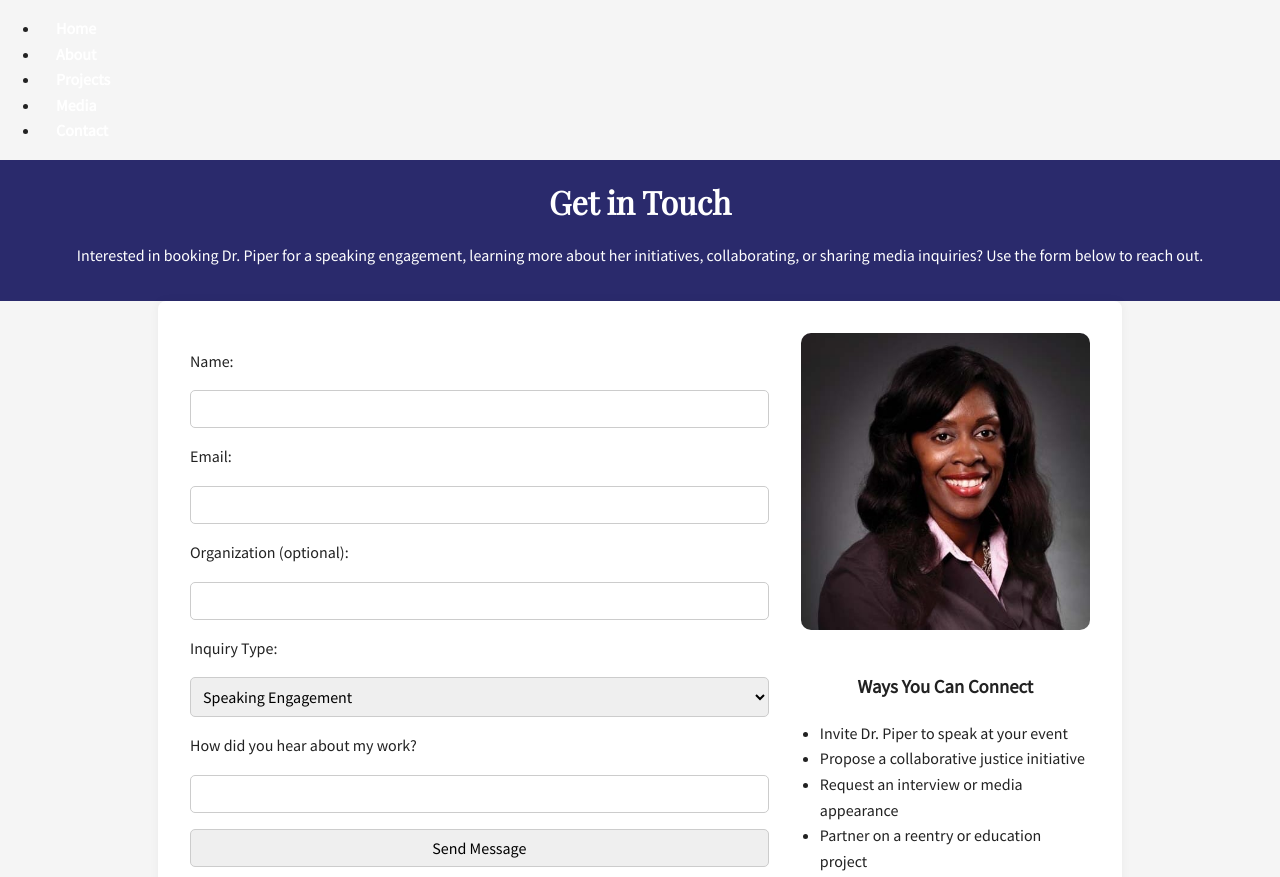
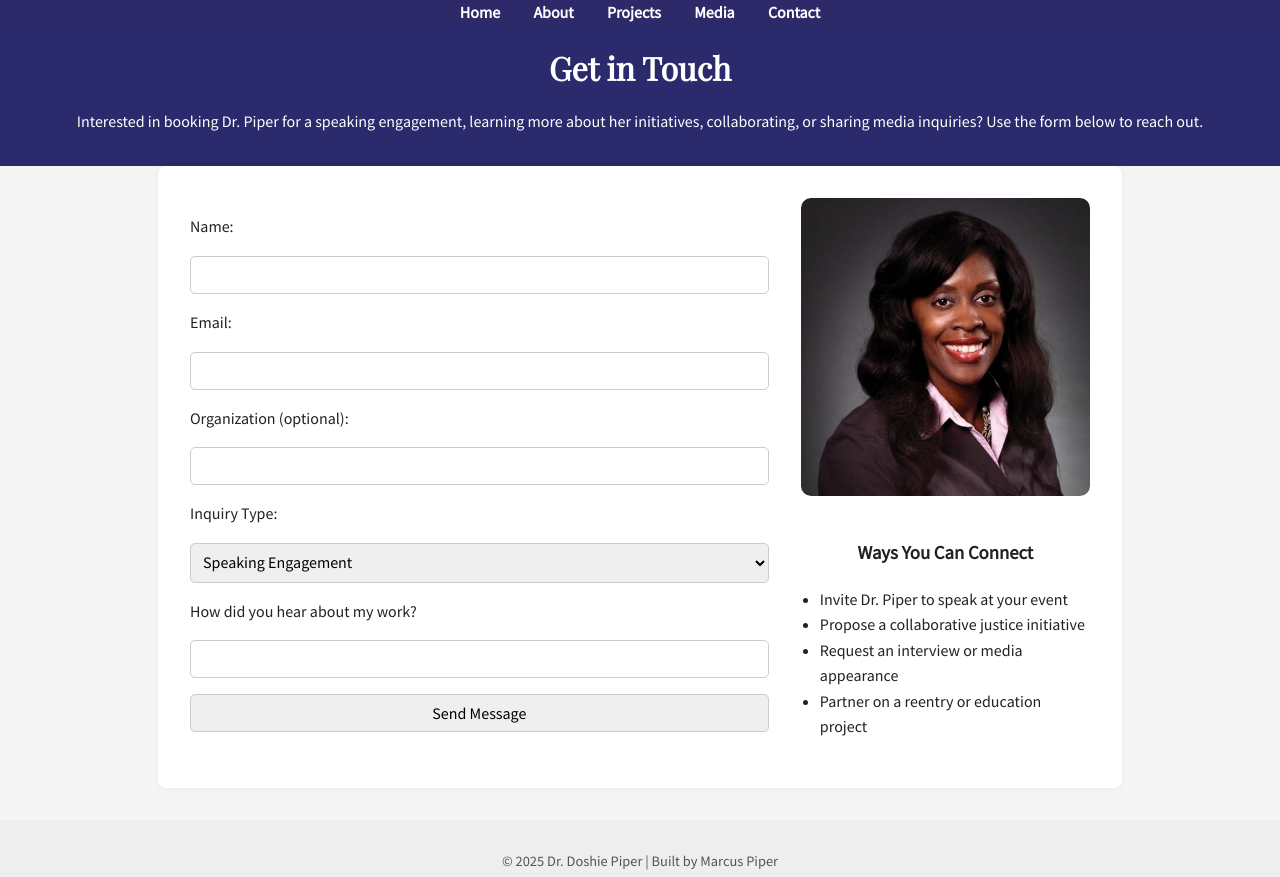
Before and after one commit to MarcusPiperAllen/rev-dr-doshie-piper-site, a plain HTML site: page contact.html in a window 1280 px wide. Shown: the top 877 px of the page. Drawn offline with nearby package versions, Linux system fonts and the light colour scheme.

Commit message:
Fixed the menu bar

```diff
--- a/contact.html
+++ b/contact.html
@@ -3,7 +3,9 @@
 <head>
   <meta charset="UTF-8" />
   <meta name="viewport" content="width=device-width, initial-scale=1.0" />
-  <title>Contact | Dr. Doshie Piper</title>
+  <title>Connect with Dr. Doshie Piper – Speaking & Collaboration</title>
+
+  <meta name="description" content="Connect with Dr. Doshie Piper for speaking engagements, collaborations, and media inquiries." />
 
   <!-- GOOGLE FONTS -->
   <link href="https://fonts.googleapis.com/css2?family=Playfair+Display&family=Source+Sans+Pro&display=swap" rel="stylesheet" />
--- a/style.css
+++ b/style.css
@@ -28,17 +28,32 @@ header h1 {
   margin: 0;
   font-family: 'Playfair Display', serif;
 }
-
-/* === NAVIGATION === */
-nav {
-  margin-top: 0.5rem;
+/* Navigation Reset and Styling */
+nav ul {
+  list-style: none; /* 🔧 Removes bullets */
+  padding: 0;
+  margin: 0;
+  text-align: center;
+  background-color: #2e2a69; /* Deep indigo for contrast */
 }
 
-nav a {
-  margin: 0 1rem;
-  color: white;
+nav ul li {
+  display: inline-block;
+  margin: 0 15px;
+}
+
+nav ul li a {
+  text-decoration: none;
   font-weight: bold;
+  color: #ffffff; /* Bright white for visibility */
+  font-family: 'Source Sans Pro', sans-serif;
 }
+
+nav ul li a:hover {
+  color: #ffd700; /* Gold hover */
+}
+
+
 
 /* === MAIN CONTENT === */
 main {
```
Also changed, not shown: about.html (+2 -1 lines), index.html (+2 -1 lines), media.html (+1 -1 lines), projects.html (+2 -1 lines).
